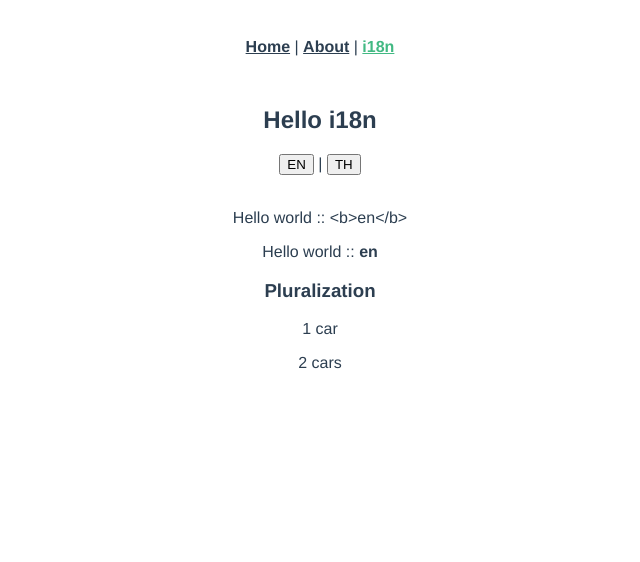
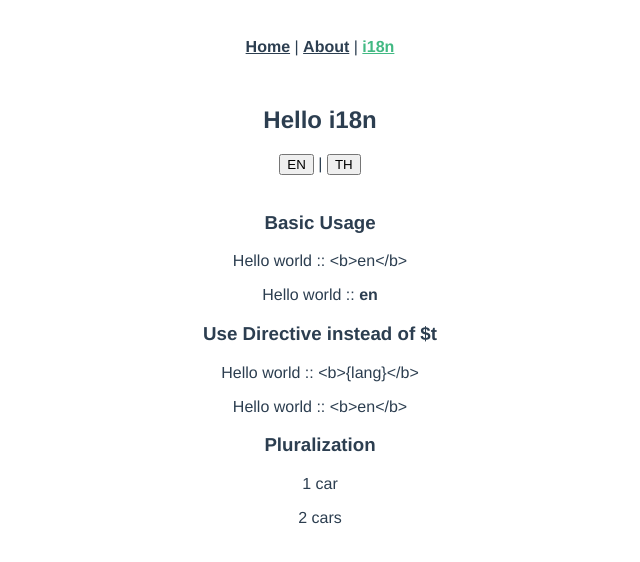
Before and after one commit to CodeBanBan/vue-hello-world, a Vue app: page /i18n-sample in a window 1280 px wide. Shown: the top 562 px of the page, without its empty margins (320-960 px from the left). Built offline with nearby package versions, Linux system fonts and the light colour scheme.

Commit message:
i18n: use directive v-t

```diff
--- a/src/views/i18n/I18NSample.vue
+++ b/src/views/i18n/I18NSample.vue
@@ -4,15 +4,28 @@
     <button v-on:click="$i18n.locale = 'en'">EN</button> |
     <button v-on:click="$i18n.locale = 'th'">TH</button>
     <br><br>
+
     <div>
+      <h3>Basic Usage</h3>
       <p>{{ $t('message.hello', { lang: $i18n.locale }) }}</p>
       <p v-html="$t('message.hello', { lang: $i18n.locale })"></p>
     </div>
+
+    <div>
+      <h3>Use Directive instead of $t</h3>
+      <p v-t="'message.hello'"></p>
+      <p v-t="{
+        path: 'message.hello',
+        args: { lang: $i18n.locale }
+      }"></p>
+    </div>
+
     <div>
       <h3>Pluralization</h3>
       <p>1 {{ $tc('car', 1) }}</p>
       <p>2 {{ $tc('car', 2) }}</p>
     </div>
+
   </div>
 </template>
 
```
